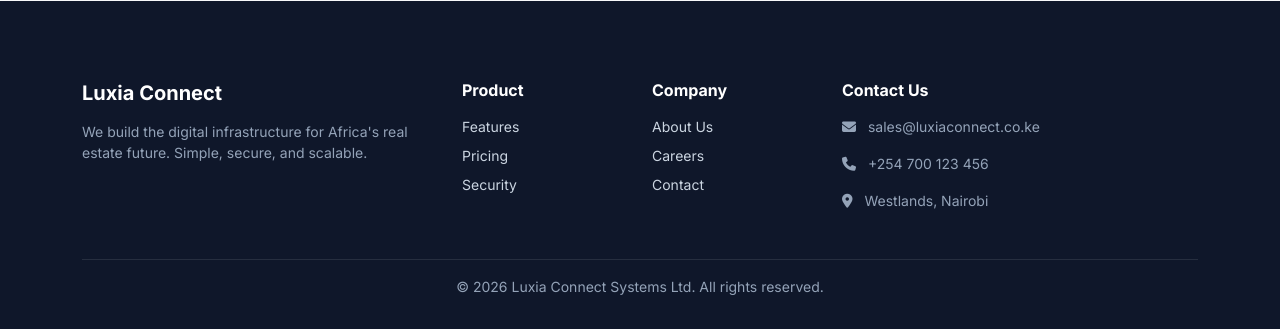
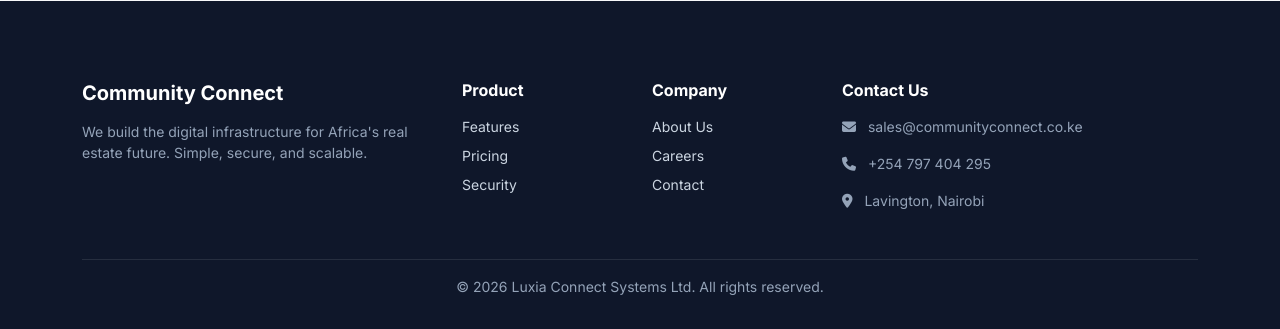
Before and after one commit to jackmarley254/Community-Connect, a Django app: page / in a window 1280 px wide. Shown: the part 2503-2832 px from the top of the page. Run offline with Django 5.2, Linux system fonts and the light colour scheme.

```diff
--- a/property/templates/splash_page.html
+++ b/property/templates/splash_page.html
@@ -4,7 +4,7 @@
 <head>
     <meta charset="UTF-8">
     <meta name="viewport" content="width=device-width, initial-scale=1.0">
-    <title>Luxia Connect | The Operating System for Property Managers</title>
+    <title>Community Connect | The Operating System for Property Managers</title>
     <!-- Bootstrap 5 -->
     <link href="https://cdn.jsdelivr.net/npm/bootstrap@5.3.3/dist/css/bootstrap.min.css" rel="stylesheet">
     <!-- Font Awesome -->
@@ -188,7 +188,7 @@
     <nav class="navbar navbar-expand-lg navbar-dark fixed-top">
         <div class="container">
             <a class="navbar-brand fw-bold fs-4" href="#">
-                <i class="fas fa-layer-group me-2 text-primary bg-white rounded p-1"></i>Luxia Connect
+                <i class="fas fa-layer-group me-2 text-primary bg-white rounded p-1"></i>Community Connect
             </a>
             <button class="navbar-toggler" type="button" data-bs-toggle="collapse" data-bs-target="#navbarNav">
                 <span class="navbar-toggler-icon"></span>
@@ -363,7 +363,7 @@
         <div class="container">
             <div class="row">
                 <div class="col-md-4 mb-4">
-                    <h5 class="fw-bold text-white mb-3">Luxia Connect</h5>
+                    <h5 class="fw-bold text-white mb-3">Community Connect</h5>
                     <p class="small">We build the digital infrastructure for Africa's real estate future. Simple, secure, and scalable.</p>
                 </div>
                 <div class="col-md-2 mb-4">
@@ -384,9 +384,9 @@
                 </div>
                 <div class="col-md-4">
                     <h6 class="fw-bold text-white mb-3">Contact Us</h6>
-                    <p class="small"><i class="fas fa-envelope me-2"></i> sales@luxiaconnect.co.ke</p>
-                    <p class="small"><i class="fas fa-phone me-2"></i> +254 700 123 456</p>
-                    <p class="small"><i class="fas fa-map-marker-alt me-2"></i> Westlands, Nairobi</p>
+                    <p class="small"><i class="fas fa-envelope me-2"></i> sales@communityconnect.co.ke</p>
+                    <p class="small"><i class="fas fa-phone me-2"></i> +254 797 404 295</p>
+                    <p class="small"><i class="fas fa-map-marker-alt me-2"></i> Lavington, Nairobi</p>
                 </div>
             </div>
             <hr class="border-secondary mt-4">
```
